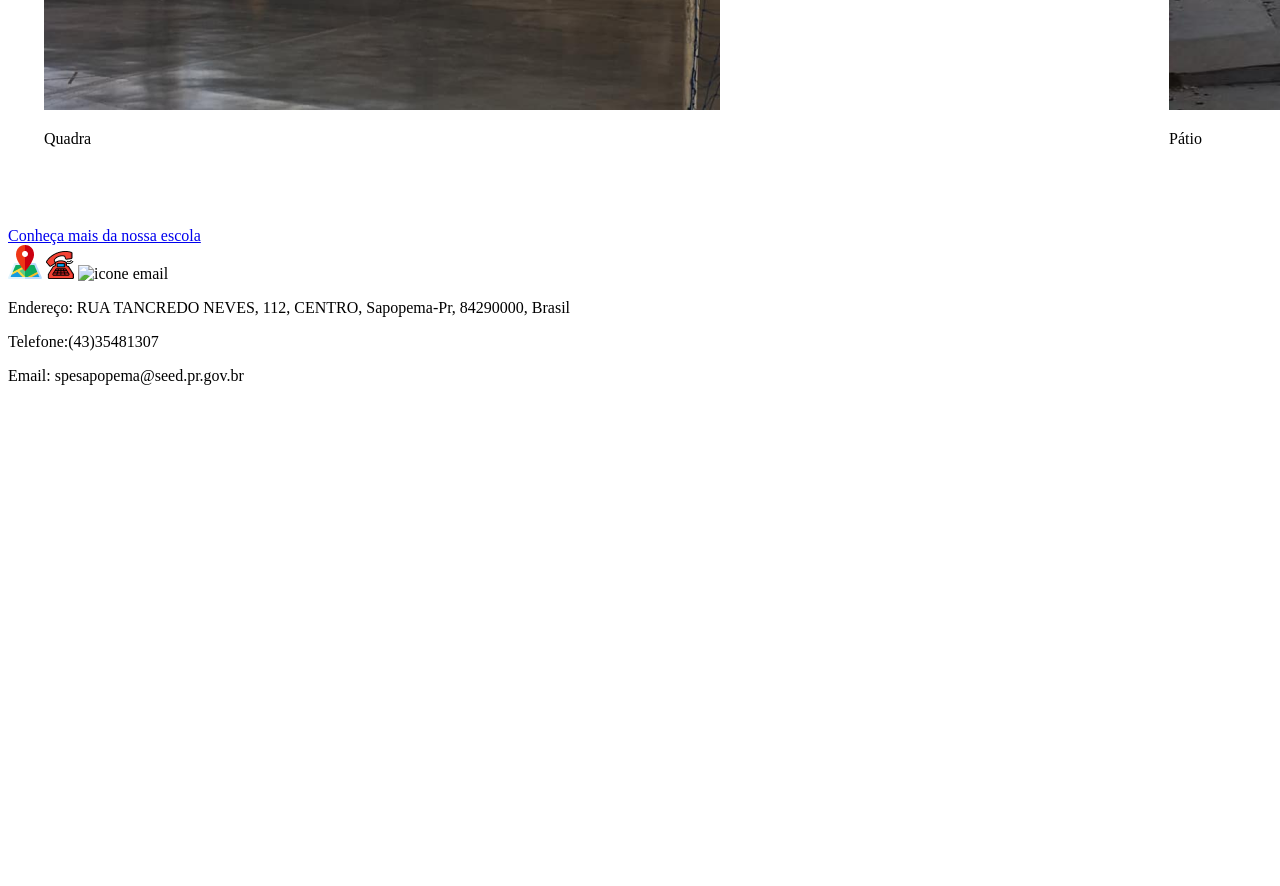
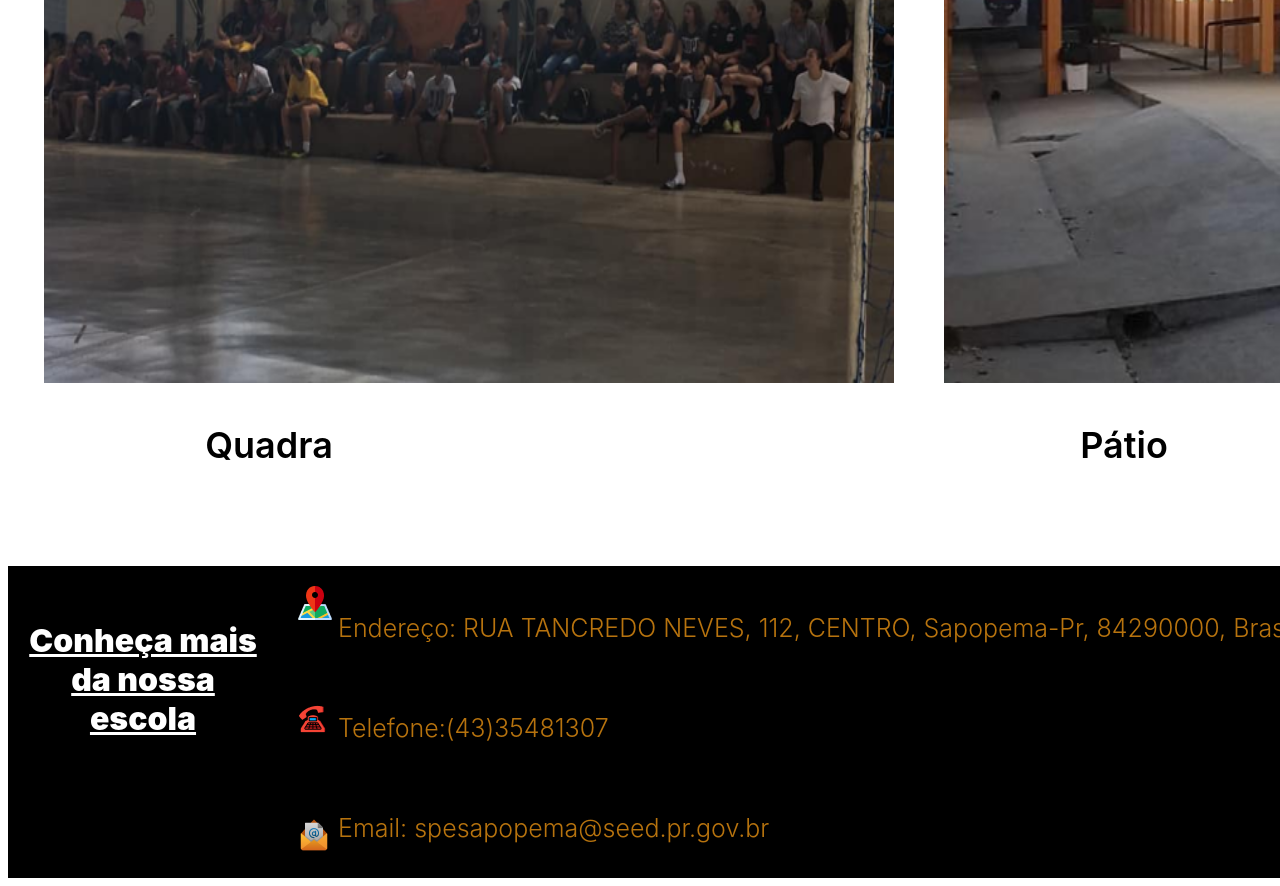
Before and after one commit to Izabellyy/Nossa-escuela, a plain HTML site: page index.html in a window 1280 px wide. Shown: the part 2100-2986 px from the top of the page. Before the commit the page ends 2501 px from the top, so only its background shows below. Drawn offline with Linux system fonts and the light colour scheme.

Commit message:
Add files via upload

```diff
--- a/index.html
+++ b/index.html
@@ -28,23 +28,23 @@
     <div class="estrutura">
         <section class="fachada">
             <img class="fachada_imagem" src="image 6.png" alt="Fachada colégio">
-            <p class="fachada_identiicação"> Fachada</p>
+            <p class="fachada_identificação"> Fachada</p>
 
         </section>
 
         <section class="laboratório">
            <img class="laboratório_imagem" src="image 7.png" alt="Laboratório colégio">
-            <p class="loboratório_identiicação"> Laboratório</p>
+            <p class="laboratório_identificação"> Laboratório</p>
         </section>
 
           <section class="quadra">
            <img class="quadra_imagem" src="image 8.png" alt=" Quadra colégio">
-            <p class="quadra_identiicação"> Quadra</p>
+            <p class="quadra_identificação"> Quadra</p>
         </section>
 
         <section class="pátio">
            <img class="pátio_imagem" src="image 9.png" alt="pátio colégio">
-            <p class="pátio_identiicação"> Pátio</p>
+            <p class="pátio_identificação"> Pátio</p>
         </section>
         </div>
         <footer class="rodapé">
@@ -55,7 +55,7 @@
         <section class="icone">
             <img src="image 2.png" alt="icone mapa">
             <img src="image 3.png" alt="icone telefone">
-            <img scr="image 4.png" alt="icone email">
+            <img src="image 4.png" alt="icone email">
         </section>
         <section class="informações">
             <p> Endereço: RUA TANCREDO NEVES, 112, CENTRO, Sapopema-Pr, 84290000, Brasil</p>
--- a/style.css
+++ b/style.css
@@ -51,7 +51,7 @@
 
 .estrutura{
     display: grid;
-    grid-template-columns: 675px 675px;
+    grid-template-columns: 450px 360px;
     row-gap: 30px;
     column-gap: 450px;
     margin: 36px;
@@ -87,11 +87,68 @@
 }
 
 .fachada_imagem{
-    width: 700px;
+    width: 850px;
     height: 600px;
 }
 
 .laboratório_imagem{
-    width: 700px;
+    width: 850px;
     height: 600px;
 }
+
+.quadra_imagem{
+    width: 850px;
+    height: 600px;
+}
+
+.pátio_imagem{
+    width: 850px;
+    height: 600px;
+}
+
+.rodapé{
+    background-color: black;
+    width: 1900px;
+    height: 272px;
+    display: grid;
+    grid-template-columns: 230px 20px 1900px;
+    padding: 20px;
+}
+
+.link{
+    color: #ffffff;
+    font-family: 'inter',sans-serif;
+    font-weight: 900;
+    font-size: 32px;
+    text-align: center;
+    padding-top: 35px;
+
+}
+
+a:link{
+    color: #ffffff;
+}
+
+a:hover{
+    color: #B7730E;
+
+}
+
+.icone{
+    display: grid;
+    row-gap: 70px;
+    padding-left: 40px;
+    border-top: 2px;
+}
+
+.informações{
+    color: #B7730E;
+    font-family: 'inter',sans-serif;
+    font-weight: 300;
+    font-size: 25px;
+    display: grid;
+    row-gap: 20px;
+    padding-left: 60px;
+    padding-top: 2px;
+    width: 1127px;
+}
```
